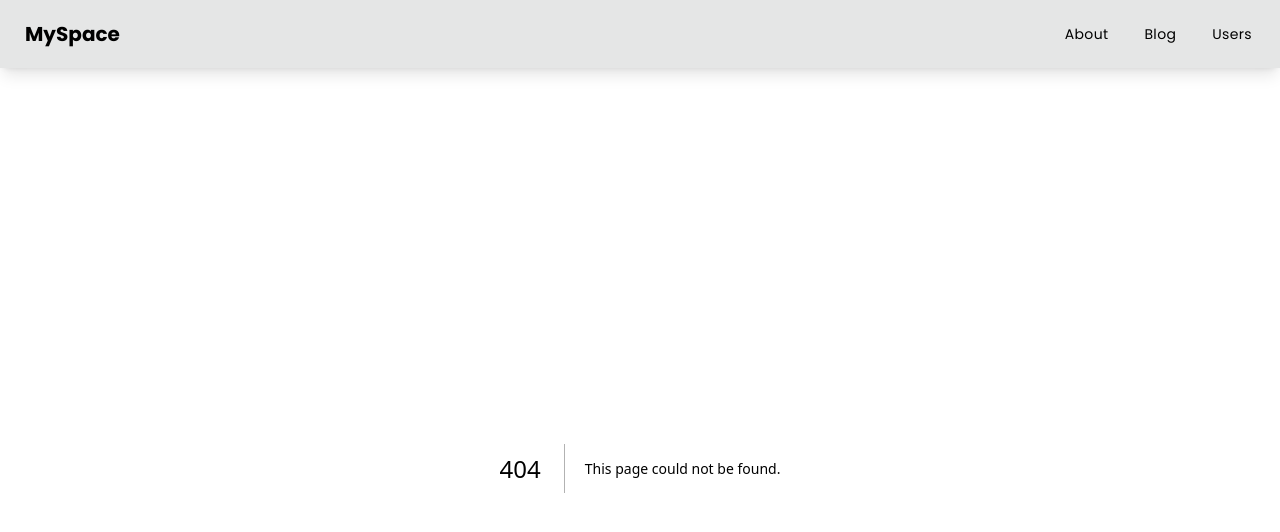
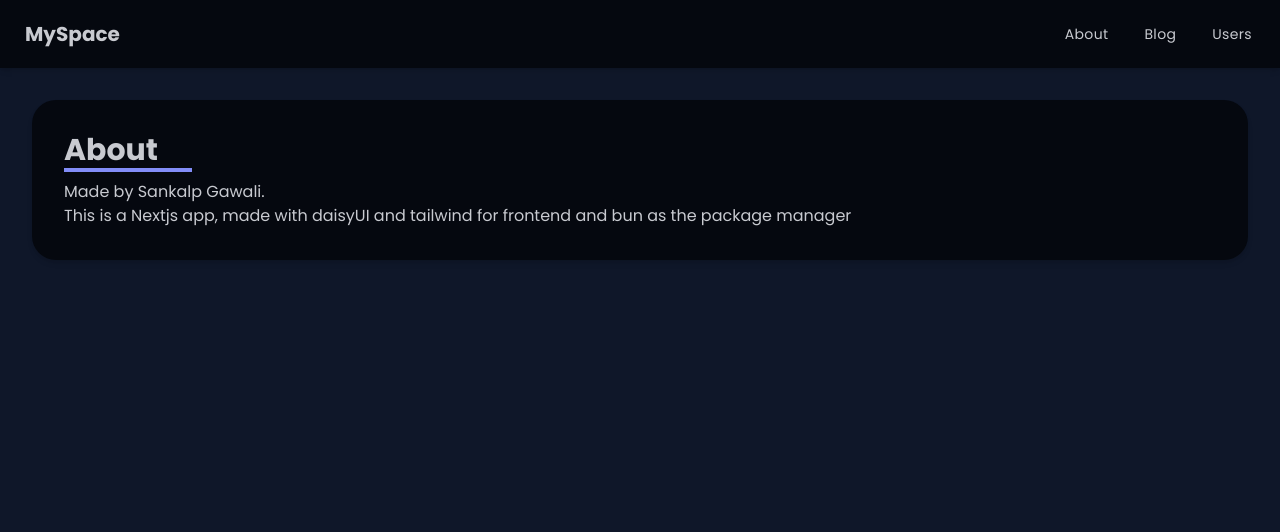
Before and after one commit to Sankalp-G/nextjs-my-space, a Next.js app: page /about in a window 1280 px wide. Before the commit this address had no page. Shown: the top 532 px of the page. Built offline with nearby package versions, Linux system fonts and the light colour scheme.

Commit message:
add about page and components

```diff
--- a/app/NavMenu.tsx
+++ b/app/NavMenu.tsx
@@ -2,7 +2,7 @@ import Link from "next/link";
 
 export default function NavMenu() {
   return (
-    <div className="navbar bg-base-300 shadow-lg">
+    <div className="navbar bg-base-200 shadow-md">
       <div className="flex-1">
         <Link href={'/'} className="btn btn-ghost normal-case text-xl">MySpace</Link>
       </div>
--- /dev/null
+++ b/app/about/page.tsx
@@ -0,0 +1,14 @@
+import PageHeading from "@/components/PageHeading"
+
+export default function About() {
+  return (
+    <main className="prose">
+      <PageHeading title={"About"} />
+      <p>
+        Made by Sankalp Gawali.
+        <br />
+        This is a Nextjs app, made with daisyUI and tailwind for frontend and bun as the package manager
+      </p>
+    </main>
+  )
+}
--- a/app/layout.tsx
+++ b/app/layout.tsx
@@ -16,10 +16,12 @@ export default function RootLayout({
   children: React.ReactNode
 }) {
   return (
-    <html lang="en">
+    <html lang="en" data-theme="night">
       <body className={inter.className}>
         <NavMenu />
-        {children}
+        <div className='m-8 p-8 rounded-3xl h-full bg-base-200 shadow-md'>
+          {children}
+        </div>
       </body>
     </html>
   )
--- /dev/null
+++ b/components/PageHeading.tsx
@@ -0,0 +1,8 @@
+export default function PageHeading({ title, ...props }: { title: String }) {
+  return (
+    <>
+      <h1 className="text-3xl font-bold" {...props}>{title}</h1>
+      <hr className="border-secondary w-32 mb-2 border-2" />
+    </>
+  )
+}
--- a/tailwind.config.ts
+++ b/tailwind.config.ts
@@ -18,5 +18,8 @@ const config: Config = {
   plugins: [
     require('daisyui'),
   ],
+  daisyui: {
+    themes: ["light", "dark", "cupcake", "night"],
+  },
 }
 export default config
```
